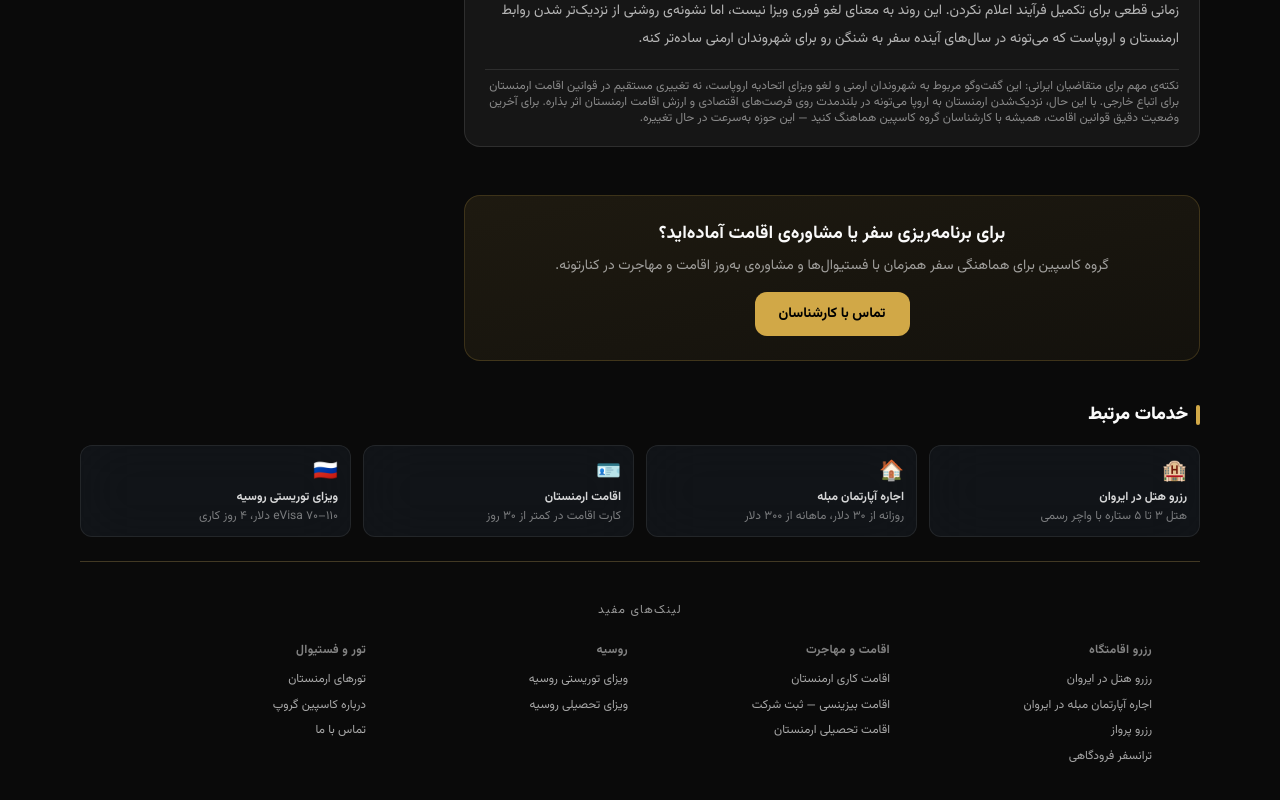
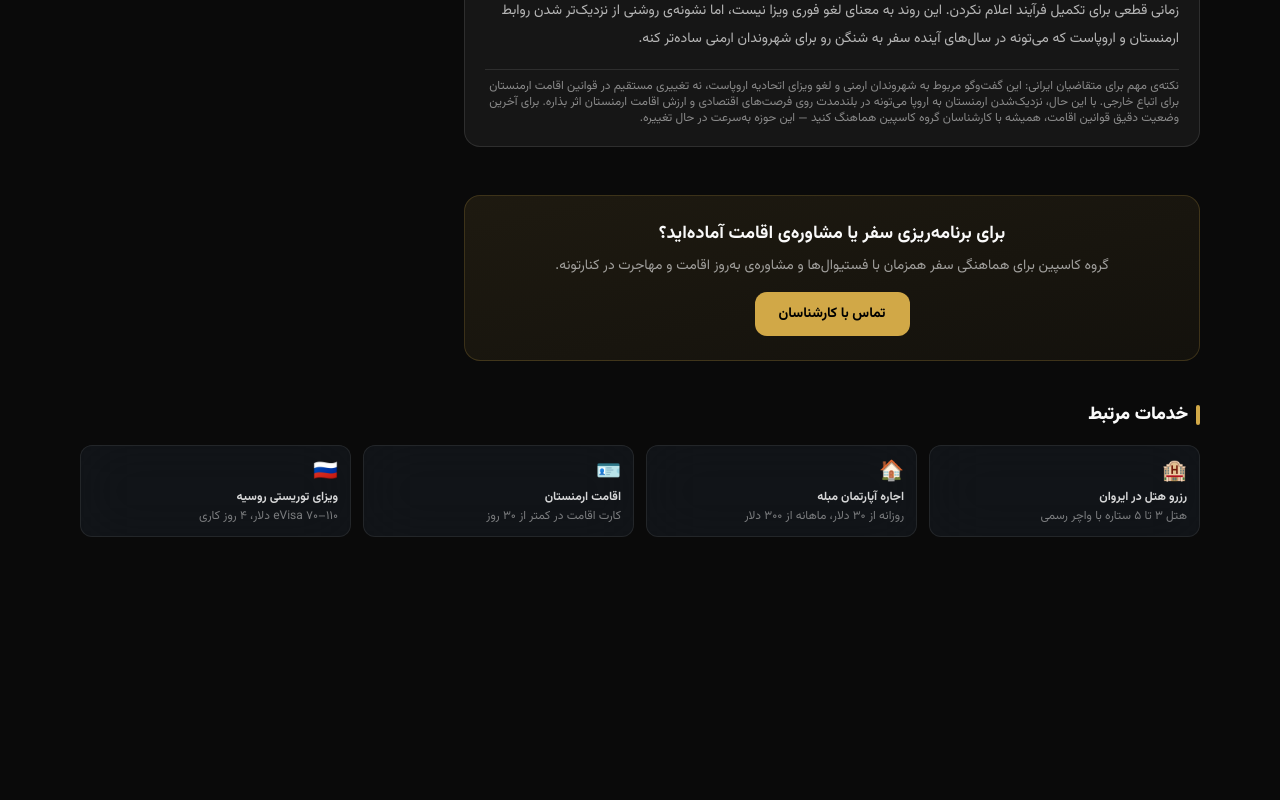
Before and after one commit to Mosirezaei/Caspian, a Next.js app: page /blog/armenia-festivals-events-news in a window 1280 px wide. Shown: the part 3020-3820 px from the top of the page. After the commit the page ends 3653 px from the top, so only its background shows below. Built offline with nearby package versions, Linux system fonts and the light colour scheme.

Commit message:
refactor(blog): remove bottom SeoFooterLinks from ArmeniaFestivalsEventsNews (now in sidebar)

```diff
--- a/src/views/blog/ArmeniaFestivalsEventsNews.jsx
+++ b/src/views/blog/ArmeniaFestivalsEventsNews.jsx
@@ -2,7 +2,6 @@
 import { PartyPopper, Music, Newspaper, CalendarDays, Info } from 'lucide-react';
 import GlobalNavbar from '@/components/shared/GlobalNavbar.jsx';
 import PageSidebar from '@/components/shared/PageSidebar';
-import SeoFooterLinks from '@/components/shared/SeoFooterLinks.jsx';
 import RelatedServices from '@/components/shared/RelatedServices.jsx';
 import RelatedContent from '@/components/shared/RelatedContent.jsx';
 
@@ -138,7 +137,6 @@ export default function ArmeniaFestivalsEventsNews() {
         </div>
 
         <RelatedServices currentPath="/blog/armenia-festivals-events-news" />
-        <SeoFooterLinks />
       </main>
     </div>
   );
```
